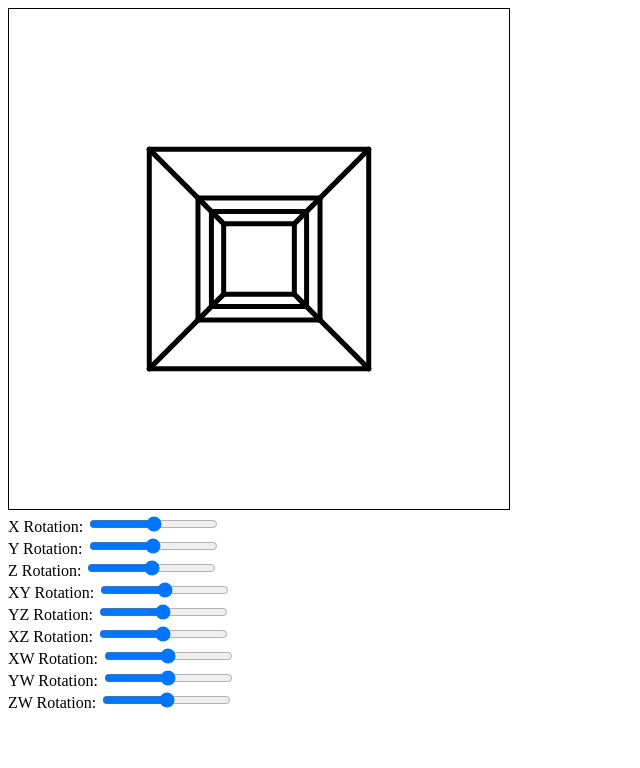
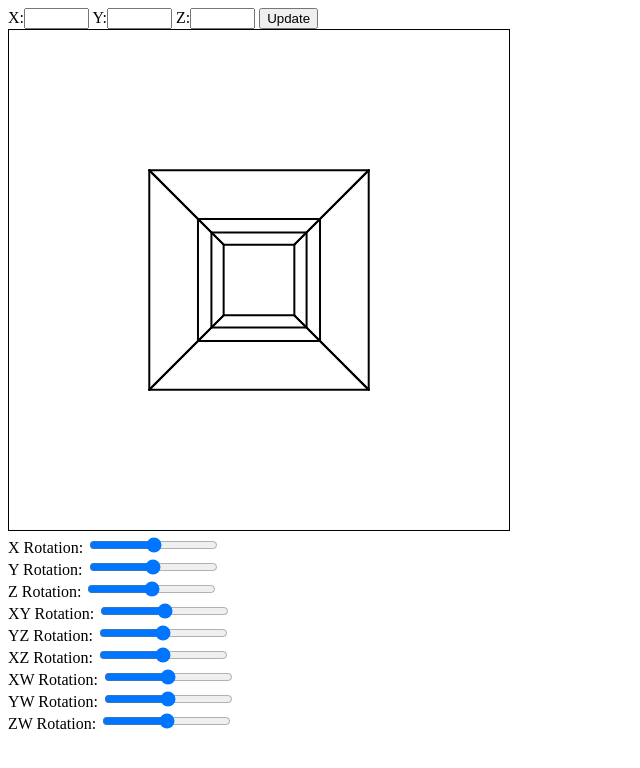
Before and after one commit to JamWheat/4D-Visualization, a plain HTML site: page index.html in a window 1280 px wide. Shown: the whole page, without its empty margins (0-640 px from the left). Drawn offline with Linux system fonts and the light colour scheme.

Commit message:
add angle input/outpus

```diff
--- a/index.html
+++ b/index.html
@@ -6,9 +6,15 @@
     <meta name="viewport" content="width=device-width, initial-scale=1.0">
     <script src="rotations.js" defer></script>
     <script src="main.js" defer></script>
-    <title>Document</title>
+    <title>4D Visualization</title>
 </head>
 <body>
+    <!-- <form action=""> -->
+        X:<input type="text" id="X" size="5">
+        Y:<input type="text" id="X" size="5">
+        Z:<input type="text" id="X" size="5">
+        <input type="button" id="manual-angle" value="Update"><br>
+    <!-- </form> -->
     <canvas id="canvas" width="500" height="500" style="border:1px solid #000000;"></canvas><br>
     X Rotation:
     <input id="xRot" type="range" min="-25" max="25" value="0" class="slider"><br>
--- a/main.js
+++ b/main.js
@@ -2,6 +2,11 @@ const canvas = document.getElementById("canvas");
 const ctx = canvas.getContext("2d");
 ctx.lineCap = "round";
 console.log(ctx)
+
+const xReadout = document.getElementById("X");
+const yReadout = document.getElementById("Y");
+const zReadout = document.getElementById("Z");
+const manualAngle = document.getElementById("manual-angle");
 
 const xSlider = document.getElementById("xRot");
 const ySlider = document.getElementById("yRot");
@@ -22,6 +27,12 @@ const projOut = document.getElementById("projOut");
 
 const camSlider = document.getElementById("cam");
 const camOut = document.getElementById("camOut");
+
+manualAngle.addEventListener("click", clicked);
+
+function clicked(){
+    console.log("clicked");
+}
 
 const projectionVect = [0, 0, 0];
 const surfce4d = [0, 0, 0, 0];
@@ -112,8 +123,7 @@ const centerImage = (vecArr) => {
 
 const drawLine = (startVect, endVect) => {
     ctx.beginPath();
-    let lineWidth;
-    ctx.lineWidth = 5;
+    ctx.lineWidth = 2;
     ctx.moveTo(startVect[0], startVect[1]);
     ctx.lineTo(endVect[0], endVect[1]);
     ctx.stroke();
```
